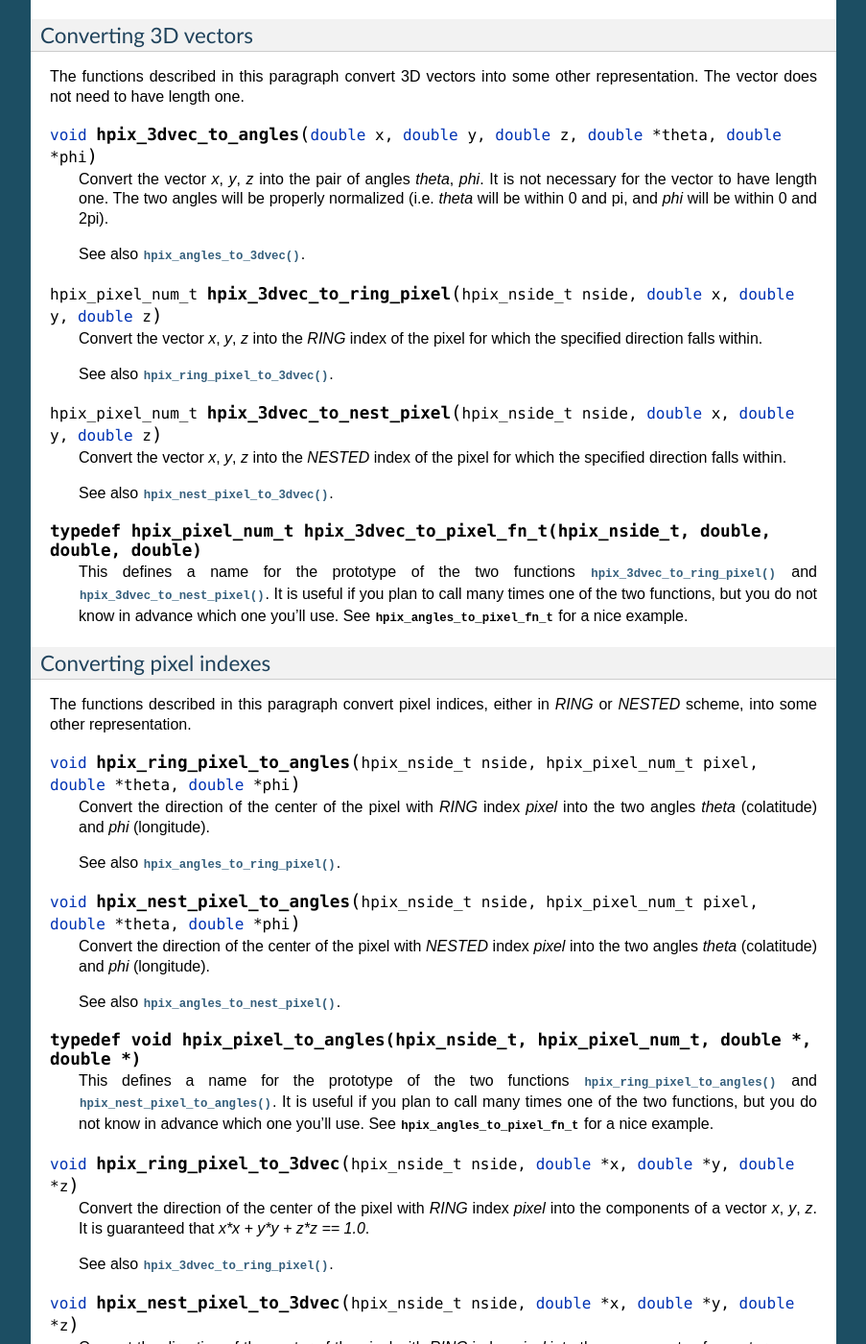
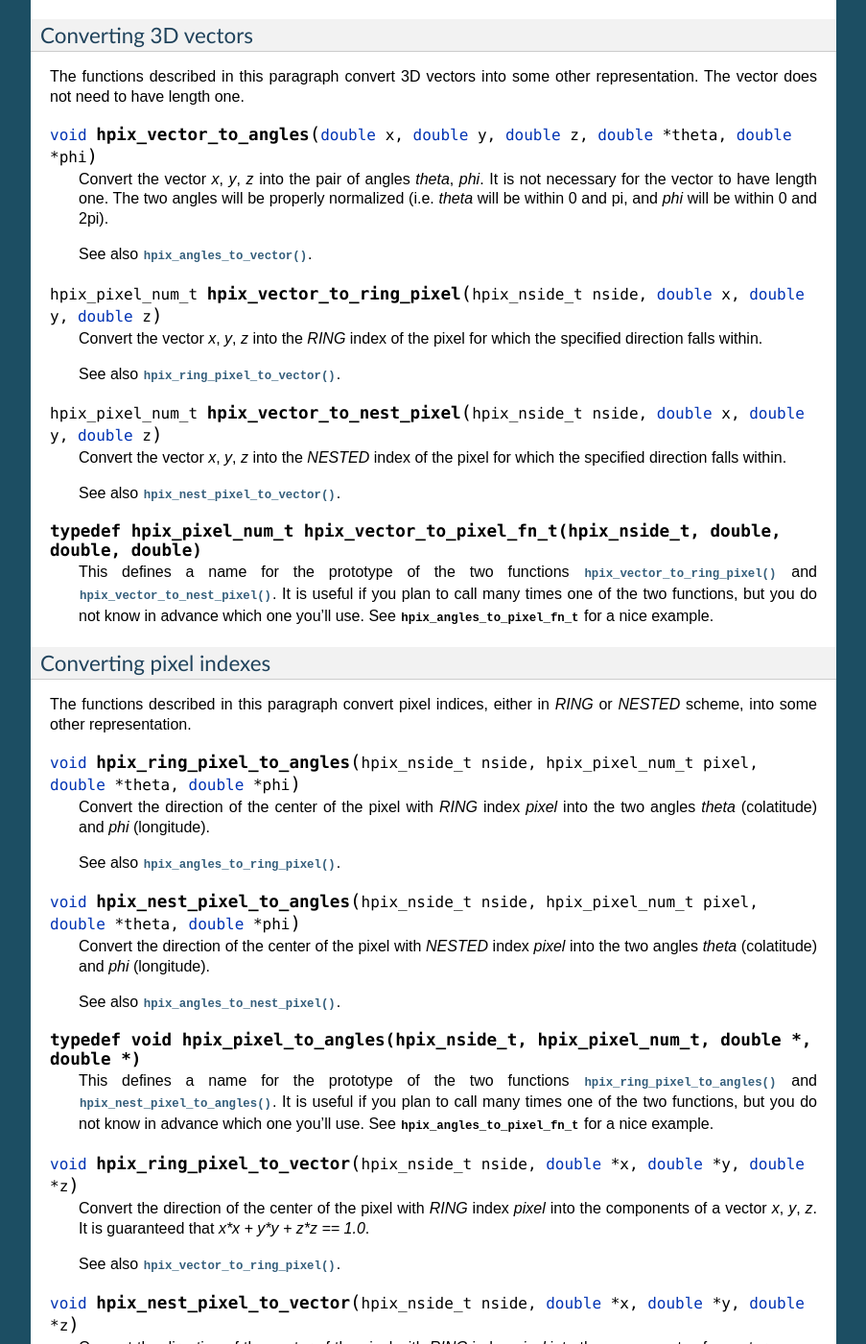
Before and after one commit to ziotom78/HPixLib, a Sphinx documentation site: the page built from doc/source/pixel-funcs.rst, in a window 1280 px wide and 1400 px high, scrolled down 2638 px. Shown: the whole window at 96% size, without its empty margins (198-1101 px from the left). Built offline with Sphinx 7.4.7, drawn with Linux system fonts in a browser that asks for light colours; formulas are drawn with MathJax 3; some of the changed text lies outside the part shown.

Commit message:
"3dvect" -> "vector" in the documentation as well

```diff
--- a/doc/source/pixel-funcs.rst
+++ b/doc/source/pixel-funcs.rst
@@ -112,14 +112,14 @@ Converting angular positions
 The functions described in this paragraph convert angular positions
 (*theta*, *phi*) into some other representation.
 
-.. c:function:: void hpix_angles_to_3dvec(double theta, double phi, double * x, double * y, double * z)
+.. c:function:: void hpix_angles_to_vector(double theta, double phi, double * x, double * y, double * z)
 
   Convert the pair of angles *theta*, *phi* into a versor (one-length
   vector) *x*, *y*, *z*. The function normalizes the angles before
   applying the conversion (e.g. if *phi* is equal to 3pi, it is
   converted into pi).
 
-  See also :c:func:`hpix_3dvec_to_angles`.
+  See also :c:func:`hpix_vector_to_angles`.
 
 .. c:function:: hpix_pixel_num_t hpix_angles_to_ring_pixel(hpix_nside_t nside, double theta, double phi)
 
@@ -177,34 +177,34 @@ Converting 3D vectors
 The functions described in this paragraph convert 3D vectors into some
 other representation. The vector does not need to have length one.
 
-.. c:function:: void hpix_3dvec_to_angles(double x, double y, double z, double * theta, double * phi)
+.. c:function:: void hpix_vector_to_angles(double x, double y, double z, double * theta, double * phi)
 
   Convert the vector *x*, *y*, *z* into the pair of angles *theta*,
   *phi*. It is not necessary for the vector to have length one. The
   two angles will be properly normalized (i.e. *theta* will be within
   0 and pi, and *phi* will be within 0 and 2pi).
 
-  See also :c:func:`hpix_angles_to_3dvec`.
+  See also :c:func:`hpix_angles_to_vector`.
 
-.. c:function:: hpix_pixel_num_t hpix_3dvec_to_ring_pixel(hpix_nside_t nside, double x, double y, double z)
+.. c:function:: hpix_pixel_num_t hpix_vector_to_ring_pixel(hpix_nside_t nside, double x, double y, double z)
 
   Convert the vector *x*, *y*, *z* into the `RING` index of the
   pixel for which the specified direction falls within.
 
-  See also :c:func:`hpix_ring_pixel_to_3dvec`.
+  See also :c:func:`hpix_ring_pixel_to_vector`.
 
-.. c:function:: hpix_pixel_num_t hpix_3dvec_to_nest_pixel(hpix_nside_t nside, double x, double y, double z)
+.. c:function:: hpix_pixel_num_t hpix_vector_to_nest_pixel(hpix_nside_t nside, double x, double y, double z)
 
   Convert the vector *x*, *y*, *z* into the `NESTED` index of the
   pixel for which the specified direction falls within.
 
-  See also :c:func:`hpix_nest_pixel_to_3dvec`.
+  See also :c:func:`hpix_nest_pixel_to_vector`.
 
-.. c:type:: typedef hpix_pixel_num_t hpix_3dvec_to_pixel_fn_t(hpix_nside_t, double, double, double)
+.. c:type:: typedef hpix_pixel_num_t hpix_vector_to_pixel_fn_t(hpix_nside_t, double, double, double)
 
   This defines a name for the prototype of the two functions
-  :c:func:`hpix_3dvec_to_ring_pixel` and
-  :c:func:`hpix_3dvec_to_nest_pixel`. It is useful if you plan to call
+  :c:func:`hpix_vector_to_ring_pixel` and
+  :c:func:`hpix_vector_to_nest_pixel`. It is useful if you plan to call
   many times one of the two functions, but you do not know in advance
   which one you'll use. See :c:type:`hpix_angles_to_pixel_fn_t` for a
   nice example.
@@ -241,27 +241,27 @@ either in `RING` or `NESTED` scheme, into some other representation.
   advance which one you'll use. See
   :c:type:`hpix_angles_to_pixel_fn_t` for a nice example.
 
-.. c:function:: void hpix_ring_pixel_to_3dvec(hpix_nside_t nside, double * x, double * y, double * z)
+.. c:function:: void hpix_ring_pixel_to_vector(hpix_nside_t nside, double * x, double * y, double * z)
 
   Convert the direction of the center of the pixel with `RING` index
   *pixel* into the components of a vector *x*, *y*, *z*. It is
   guaranteed that `x*x + y*y + z*z == 1.0`.
 
-  See also :c:func:`hpix_3dvec_to_ring_pixel`.
+  See also :c:func:`hpix_vector_to_ring_pixel`.
 
-.. c:function:: void hpix_nest_pixel_to_3dvec(hpix_nside_t nside, double * x, double * y, double * z)
+.. c:function:: void hpix_nest_pixel_to_vector(hpix_nside_t nside, double * x, double * y, double * z)
 
   Convert the direction of the center of the pixel with `RING` index
   *pixel* into the components of a vector *x*, *y*, *z*. It is
   guaranteed that `x*x + y*y + z*z == 1.0`.
 
-  See also :c:func:`hpix_3dvec_to_ring_pixel`.
+  See also :c:func:`hpix_vector_to_ring_pixel`.
 
-.. c:type:: typedef void hpix_pixel_to_3dvec(hpix_nside_t, hpix_pixel_num_t, double *, double *, double *)
+.. c:type:: typedef void hpix_pixel_to_vector(hpix_nside_t, hpix_pixel_num_t, double *, double *, double *)
 
   This defines a name for the prototype of the two functions
-  :c:func:`hpix_ring_pixel_to_3dvec` and
-  :c:func:`hpix_nest_pixel_to_3dvec`. It is useful if you plan to call
+  :c:func:`hpix_ring_pixel_to_vector` and
+  :c:func:`hpix_nest_pixel_to_vector`. It is useful if you plan to call
   many times one of the two functions, but you do not know in advance
   which one you'll use. See :c:type:`hpix_angles_to_pixel_fn_t` for a
   nice example.
```
